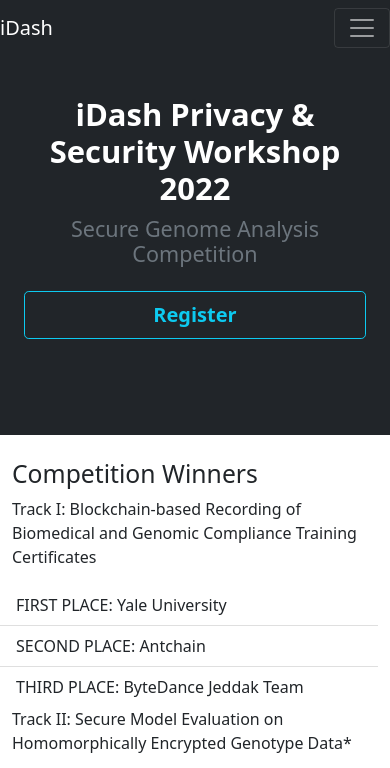
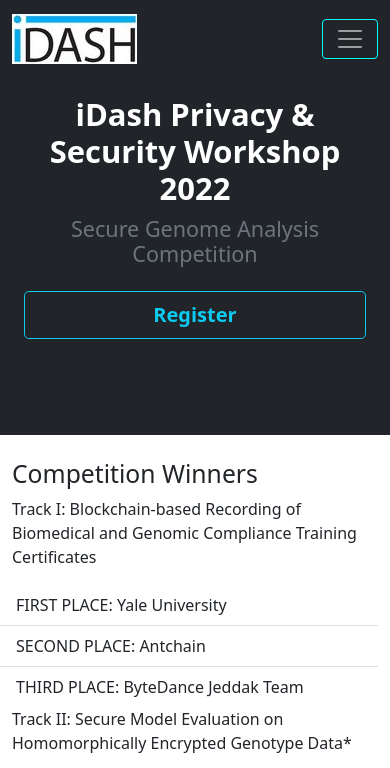
Before and after one commit to oliqym/iDash, a plain HTML site: page index.html in a window 390 px wide. Shown: the top 768 px of the page. Drawn offline with nearby package versions, Linux system fonts and the light colour scheme.

Commit message:
added nav brand to header.html
need to change the hamburger icon color to cyan

```diff
--- a/header.html
+++ b/header.html
@@ -2,14 +2,23 @@
   <!--header-->
   <header>
     <!-- Navbar -->
-    <nav class="navbar navbar-expand-lg navbar-dark bg-dark fixed-top justify-content-between">
-      <a class="navbar-brand" href="img/idash.jpg">iDash</a>
-        <button class="navbar-toggler btn btn-outline-info" type="button" data-bs-toggle="collapse" data-bs-target="#navbarNavDropdown"
-          aria-controls="navbarNavDropdown" aria-expanded="false" aria-label="Toggle navigation">
+    <nav class="navbar navbar-expand-lg navbar-dark bg-dark fixed-top justify-content-center">
+      <div class="container-fluid">
+      <a class="navbar-brand" href="#">
+        <img src="img/idash.jpg" alt=""  class="d-inline-block align-text-top">
+        </a>
+        <button class="navbar-toggler"
+          type="button"
+          data-bs-toggle="collapse"
+          data-bs-target="#navbarNavDropdown"
+          aria-controls="navbarNavDropdown"
+          aria-expanded="false"
+          aria-label="Toggle navigation"
+          style="border-color: cyan;">
           <span class="navbar-toggler-icon"></span>
         </button>
         <div class="collapse navbar-collapse" id="navbarNavDropdown">
-          <ul class="navbar-nav me-auto mb-2 mb-md-0">
+          <ul class="navbar-nav mr-auto mb-2 mb-md-0">
             <li class="nav-item">
               <a class="nav-link active" aria-current="page" href="index.html">Home</a>
             </li>
--- a/index.html
+++ b/index.html
@@ -17,11 +17,15 @@
 
   <script src="reusable.js"></script>
 
+  <title>iDash</title>
+  <link rel="icon" type="images/x-icon" href="img/favicon-32x32.png" alt="">
+
   <!--additional css-->
   <link href="main.css" rel="stylesheet">
 
-  <title>iDash</title>
-  <link rel="icon" type="images/x-icon" href="img/favicon-32x32.png" alt="">
+
+
+
 </head>
 
 <body>
--- a/main.css
+++ b/main.css
@@ -1 +1,3 @@
-color:#0dcaf0;
+nav-link:hover {
+    color: #0dcaf0;
+}
```
